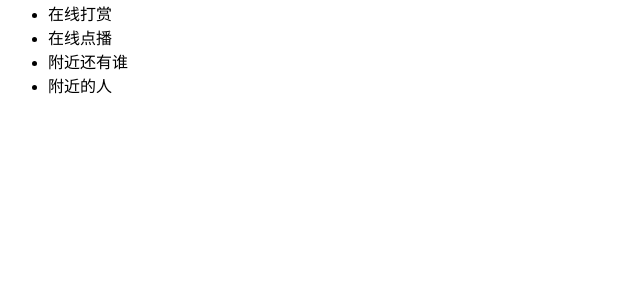
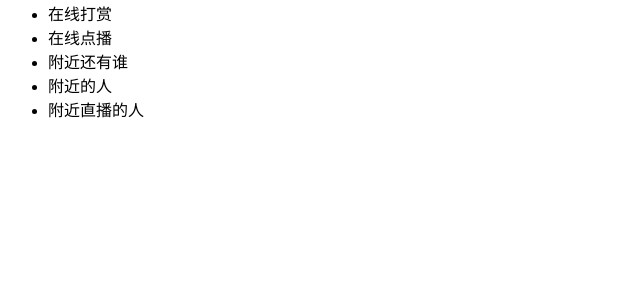
Before and after one commit to xiao380/zzhot, a Django app: page /index/ in a window 1280 px wide. Shown: the part 294-594 px from the top of the page, without its empty margins (0-640 px from the left). Run offline with Django 3.2, Linux system fonts and the light colour scheme.

Commit message:
添加附近直播的人

```diff
--- a/templates/index.html
+++ b/templates/index.html
@@ -18,6 +18,7 @@
     <li>在线点播</li>
     <li>附近还有谁</li>
     <li>附近的人</li>
+    <li>附近直播的人</li>
 
 </ul>
 
```
